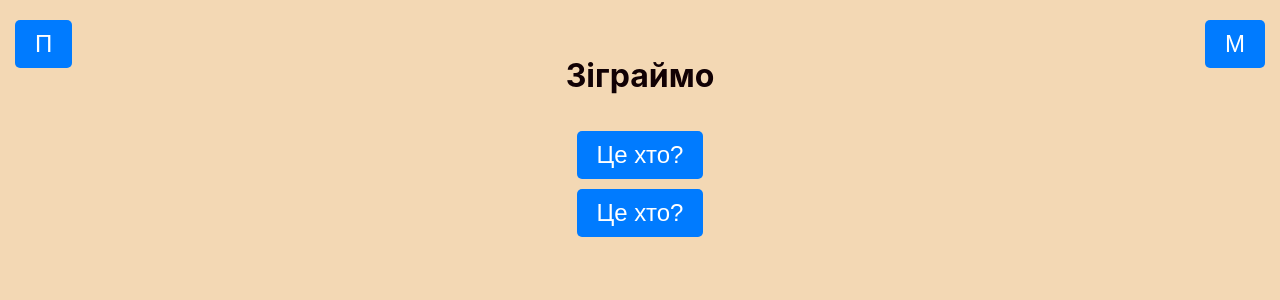
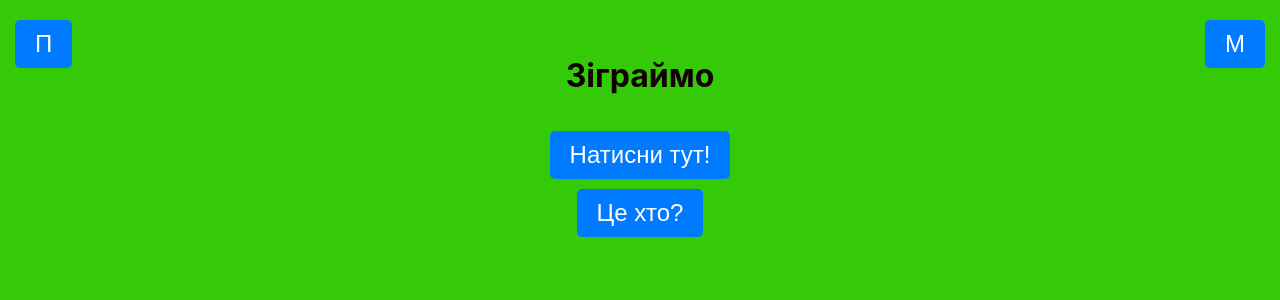
Before and after one commit to Tomikander/UltraBooks, a React (Vite) app: page / in a window 1280 px wide. Shown: the top 300 px of the page. Built offline with nearby package versions, Linux system fonts and the light colour scheme.

Commit message:
tree code fix

```diff
--- a/src/App.jsx
+++ b/src/App.jsx
@@ -6,7 +6,7 @@ import images from './images';
 import SoundEffect from './SoundEffect';
 import AnswerComponent from './components/AnswerComponent';  // Importing a new component
 import { getRandomWords } from './components/utilita';
-import { CORRECT_FEEDBACK, INCORRECT_FEEDBACK, BUTTON_TEXT, RESET_BUTTON_TEXT, NOW_GAME } from './components/twoWords.js';
+import { CORRECT_FEEDBACK, INCORRECT_FEEDBACK, BUTTON_TEXT, RESET_BUTTON_TEXT, NOW_GAME, BUTTON_START } from './components/twoWords.js';
 
 const App = () => {
     const [mainWord, setMainWord] = useState(null);
@@ -55,7 +55,7 @@ const App = () => {
             <SoundEffect />
             <h1>{ NOW_GAME }</h1>
             <div className="container">
-                <button onClick={showNewQuestionWord}>{BUTTON_TEXT}</button>
+                <button onClick={showNewQuestionWord}>{BUTTON_START}</button>
                 {showMainWord && (
                     <div className="picture">
                         <img src={mainImage} alt={mainWord} style={{ width: '118px', height: '118px' }} />
--- a/src/components/twoWords.js
+++ b/src/components/twoWords.js
@@ -3,3 +3,4 @@ export const INCORRECT_FEEDBACK = 'Неправильно, попробуйте
 export const BUTTON_TEXT = 'Це хто?';
 export const RESET_BUTTON_TEXT = 'П';
 export const NOW_GAME = 'Зіграймо';
+export const BUTTON_START = 'Натисни тут!';
--- a/src/index.css
+++ b/src/index.css
@@ -17,7 +17,7 @@ body {
   justify-content: center;
   min-width: 320px;
   min-height: 100vh;
-  box-shadow: inset 0 0 0 1000px hsl(34, 73%, 83%);
+  box-shadow: inset 0 0 0 1000px hsl(106, 93%, 41%);
 }
 
 .container {
```
